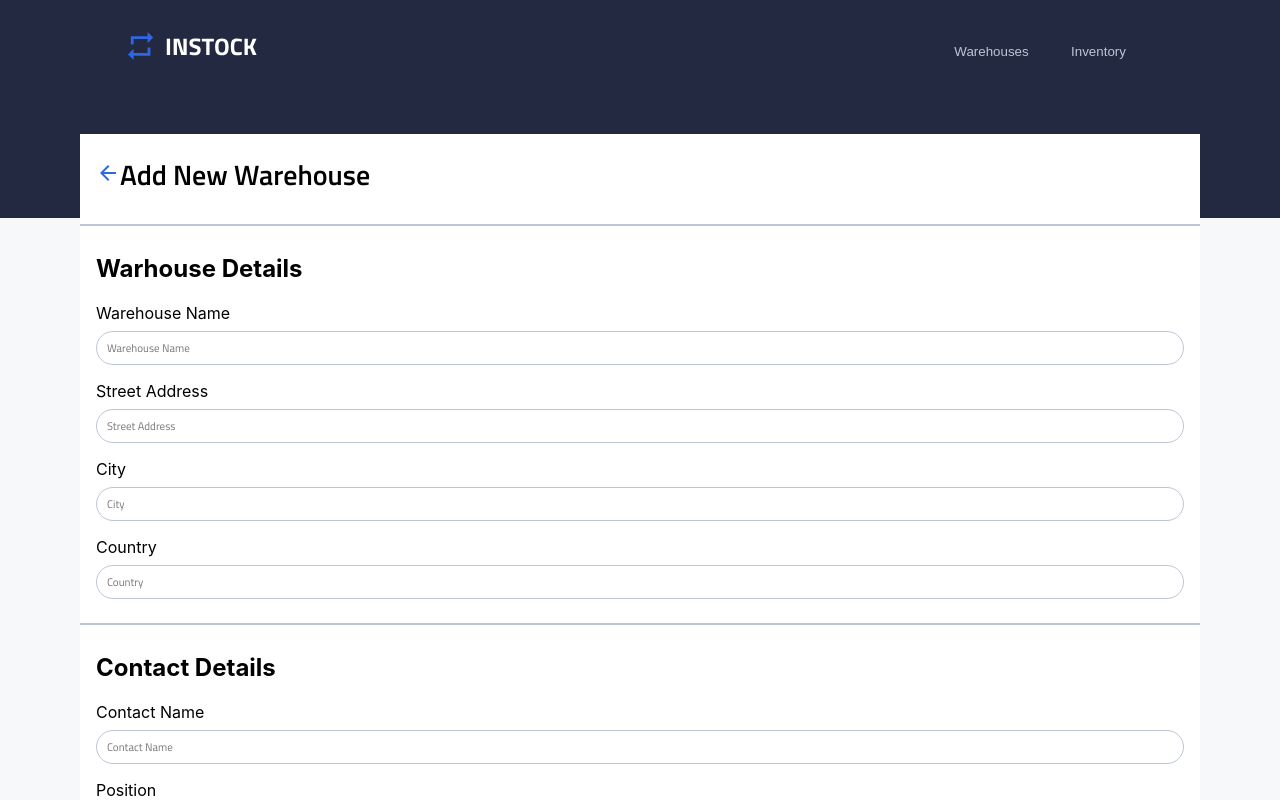
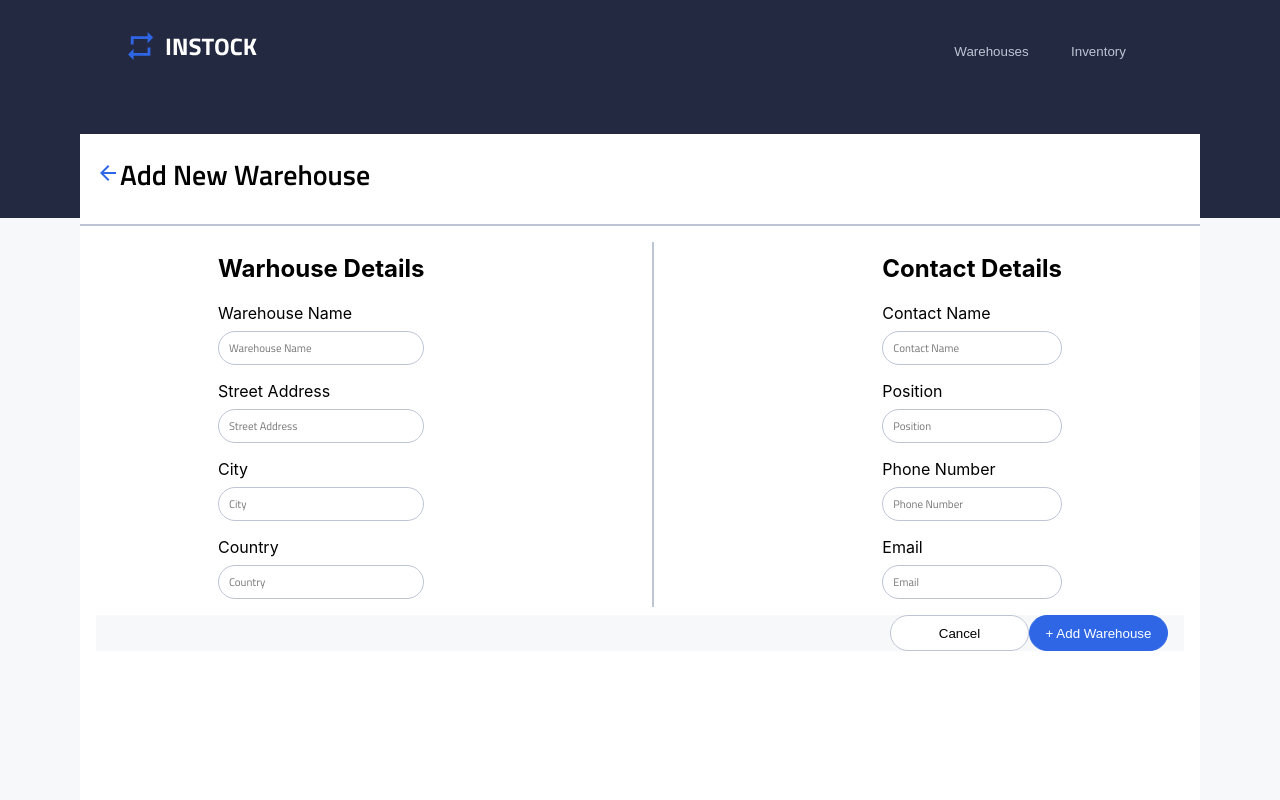
Before and after one commit to jemeryalvarado/in_stock_team1, a React (Create React App) app: page /addwarehouses in a window 1280 px wide. Shown: the top 800 px of the page. Built offline with nearby package versions, Linux system fonts and the light colour scheme; the HTML template or start-up script is replaced by a standard one.

Commit message:
Post method working on the form & some new styling edits

```diff
--- a/src/pages/AddWarehousePage/AddWarehouse.js
+++ b/src/pages/AddWarehousePage/AddWarehouse.js
@@ -1,8 +1,69 @@
 import "./AddWarehouse.scss";
 import { useState } from "react";
 import arrow_back from "../../assets/icons/arrow_back-24px.svg"
-import { Link } from "react-router-dom";
+import { Link, useNavigate } from "react-router-dom";
+import axios from "axios";
 function AddWarehouse(){
+  const baseURL = " http://localhost:8080";
+  const [newWarehouse, setWarehouse] = useState({
+    warehouse_name:"",
+    address:"",
+    city:"",
+    country:"",
+    contact_name:"",
+    contact_position:"",
+    contact_phone:"",
+    contact_email:"",
+  });
+
+  const navigate = useNavigate();
+
+  const submitForm = (event) =>{
+    event.preventDefault();
+
+    setWarehouse({
+    warehouse_name:"",
+    address:"",
+    city:"",
+    country:"",
+    contact_name:"",
+    contact_position:"",
+    contact_phone:"",
+    contact_email:"",
+    });
+
+    const postData =() =>{
+      const response = axios
+      .post(`${baseURL}/warehouses`,{
+        warehouse_name: newWarehouse.warehouse_name,
+        address: newWarehouse.address,
+        city: newWarehouse.city,
+        country: newWarehouse.country,
+        contact_name: newWarehouse.contact_name,
+        contact_position: newWarehouse.contact_position,
+        contact_phone: newWarehouse.contact_phone,
+        contact_email: newWarehouse.contact_email,
+      })
+      .then((response)=>{
+        console.log(response.data);
+        return response.data;
+      })
+      .catch((error) =>{
+        console.error(error)
+      });
+      return response;
+    };
+
+    postData();
+    navigate("/")
+  };
+
+  const inputChange = (event) =>{
+    event.preventDefault();
+    const {name , value} = event.target;
+    setWarehouse({...newWarehouse, [name]:value});
+  };
+
     return (
         <section className="formContainer">
             <div className="formContainer__header">
@@ -16,34 +77,35 @@ function AddWarehouse(){
                 <h1 className="formContainer__header--title">Add New Warehouse</h1>
             </div>
             <hr className="divider" />
-          <form className="warehouseForm">
+          <form className="warehouseForm" onSubmit={submitForm}>
+            <div className="warehouseForm__formsWrapper">
             <div className="warehouseForm__details">
                 <h2 className="warehouseForm__titles">Warhouse Details</h2>
 
-                <label htmlFor="warehousename" className="warehouseForm__labels">
+                <label htmlFor="warehouse_name" className="warehouseForm__labels">
                     Warehouse Name
                 </label>
                   <input
-                    id="warehousename"
+                    id="warehouse_name"
                     tabIndex="0"
                     placeholder="Warehouse Name"
-                    name="warehousename"
+                    name="warehouse_name"
                     className="warehouseForm__fields"
-                    // value={newVideoUpload.title}
-                    // onChange={inputChange}
+                    value={newWarehouse.warehouse_name}
+                    onChange={inputChange}
                   />
 
-                <label htmlFor="streetaddress" className="warehouseForm__labels">
+                <label htmlFor="address" className="warehouseForm__labels">
                     Street Address
                 </label>
                   <input
-                    id="streetaddress"
+                    id="address"
                     tabIndex="0"
                     placeholder="Street Address"
-                    name="streetaddress"
+                    name="address"
                     className="warehouseForm__fields"
-                    // value={newVideoUpload.title}
-                    // onChange={inputChange}
+                    value={newWarehouse.address}
+                    onChange={inputChange}
                   />
 
                 <label htmlFor="city" className="warehouseForm__labels">
@@ -55,8 +117,8 @@ function AddWarehouse(){
                     placeholder="City"
                     name="city"
                     className="warehouseForm__fields"
-                    // value={newVideoUpload.title}
-                    // onChange={inputChange}
+                    value={newWarehouse.city}
+                    onChange={inputChange}
                   />
 
                 <label htmlFor="country" className="warehouseForm__labels">
@@ -68,8 +130,8 @@ function AddWarehouse(){
                     placeholder="Country"
                     name="country"
                     className="warehouseForm__fields"
-                    // value={newVideoUpload.title}
-                    // onChange={inputChange}
+                    value={newWarehouse.country}
+                    onChange={inputChange}
                   />
 
             </div>
@@ -77,64 +139,67 @@ function AddWarehouse(){
             <div className="warehouseForm__contact">
                 <h2 className="warehouseForm__titles">Contact Details</h2>
 
-                <label htmlFor="contactname" className="warehouseForm__labels">
+                <label htmlFor="contact_name" className="warehouseForm__labels">
                     Contact Name
                 </label>
                   <input
-                    id="contactname"
+                    id="contact_name"
                     tabIndex="0"
                     placeholder="Contact Name"
-                    name="contactname"
+                    name="contact_name"
                     className="warehouseForm__fields"
-                    // value={newVideoUpload.title}
-                    // onChange={inputChange}
+                    value={newWarehouse.contact_name}
+                    onChange={inputChange}
                   />
 
-                <label htmlFor="position" className="warehouseForm__labels">
+                <label htmlFor="contact_position" className="warehouseForm__labels">
                     Position
                 </label>
                   <input
-                    id="position"
+                    id="contact_position"
                     tabIndex="0"
                     placeholder="Position"
-                    name="position"
+                    name="contact_position"
                     className="warehouseForm__fields"
-                    // value={newVideoUpload.title}
-                    // onChange={inputChange}
+                    value={newWarehouse.contact_position}
+                    onChange={inputChange}
                   />
 
-                <label htmlFor="phonenumber" className="warehouseForm__labels">
+                <label htmlFor="contact_phone" className="warehouseForm__labels">
                     Phone Number
                 </label>
                   <input
-                    id="phonenumber"
+                    id="contact_phone"
                     tabIndex="0"
                     placeholder="Phone Number"
-                    name="phonenumber"
+                    name="contact_phone"
                     className="warehouseForm__fields"
-                    // value={newVideoUpload.title}
-                    // onChange={inputChange}
+                    value={newWarehouse.contact_phone}
+                    onChange={inputChange}
                   />
 
-                <label htmlFor="email" className="warehouseForm__labels">
+                <label htmlFor="contact_email" className="warehouseForm__labels">
                     Email
                 </label>
                   <input
-                    id="email"
+                    id="contact_email"
                     tabIndex="0"
                     placeholder="Email"
-                    name="email"
+                    name="contact_email"
                     className="warehouseForm__fields"
-                    // value={newVideoUpload.title}
-                    // onChange={inputChange}
+                    value={newWarehouse.contact_email}
+                    onChange={inputChange}
                   />
 
 
             </div>
+            </div>
 
             <div className="warehouseForm__buttons">
-                <button className="warehouseForm__cancel"> Cancel</button>
-                <button className="warehouseForm__add"> + Add Warehouse</button>
+                <Link to={'/'}>
+                  <button type="button" className="warehouseForm__cancel"> Cancel</button>
+                </Link>
+                <button type="submit" className="warehouseForm__add"> + Add Warehouse</button>
             </div>
           </form>
 
--- a/src/pages/AddWarehousePage/AddWarehouse.scss
+++ b/src/pages/AddWarehousePage/AddWarehouse.scss
@@ -29,6 +29,24 @@
 
 .warehouseForm{
 
+    &__formsWrapper{
+        @include media-query_('mobile'){
+            display: flex;
+            flex-direction: column;
+        }
+        @include media-query_('tablet'){
+            display: flex;
+            flex-direction: row;
+            justify-content: space-around;
+        }
+
+        @include media-query_('desktop'){
+            display: flex;
+            flex-direction: row;
+            justify-content: space-around;
+        }
+    }
+
     &__details{
         display: flex;
         flex-direction: column;
@@ -58,17 +76,28 @@
         border-radius: 1.25rem;
         border: 1px solid $Cloud;
         height: 2rem;
+        text-indent: 0.5rem;
         @include text-styles('BodySmall', true);
     }
 
-    &__fields::placeholder{
-        padding-left: 0.5rem;
-    }
 
     &__buttons{
         background-color: $LightGrey;
         display: flex;
         flex-direction: row;
+        @include media-query_('tablet'){
+            display: flex;
+            flex-direction: row;
+            justify-content: end;
+            padding-right: 1rem;
+        }
+
+        @include media-query_('desktop'){
+            display: flex;
+            flex-direction: row;
+            justify-content: end;
+            padding-right: 1rem;
+        }
     }
     &__cancel{
         border-radius: 20px;
```
